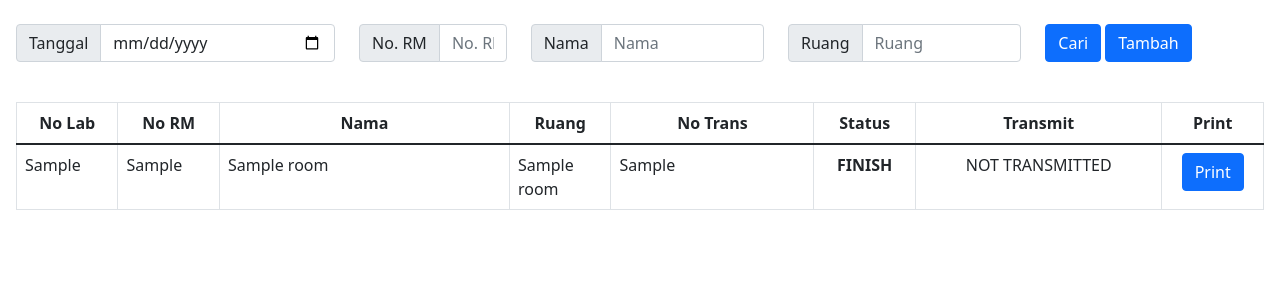
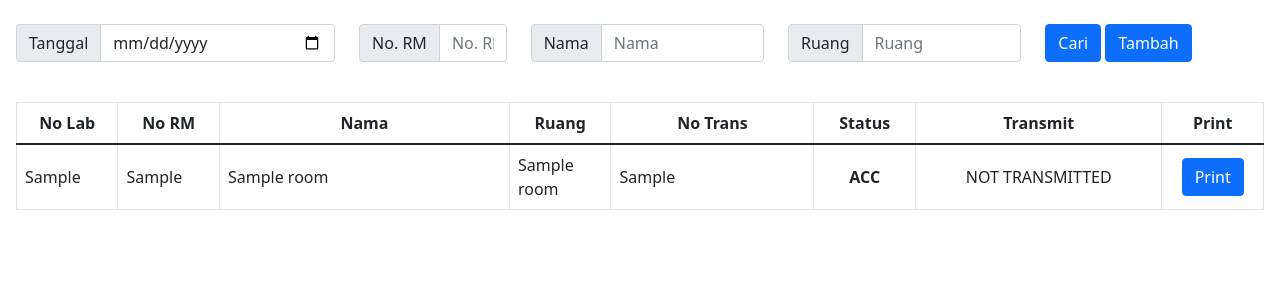
Before and after one commit to triagungj/LIS-Mediclab, a PHP site: page /worklist.php?date=1 in a window 1280 px wide. Shown: the part 74-374 px from the top of the page. Run offline with PHP 8.4, Linux system fonts and the light colour scheme; the visitor is signed in with stand-in values (Sample User, id 1); tables that the repository leaves empty or names only in its code hold one stand-in row (values such as "Sample post"); data that the repository does not hold is empty.

Commit message:
commit worklist

```diff
--- a/add_patient.php
+++ b/add_patient.php
@@ -120,7 +120,7 @@ function generateTransNumber()
                         </div>
                     </div>
                 <?php } else if ($resultEdit['date_acc'] != null) { ?>
-                    <div class="col-6 col-lg-4 align-items-center d-flex">
+                    <div class="col-6 col-lg-3 align-items-center d-flex">
                         <div class="me-2">
                             <img src="assets/check_circle_black_24dp.svg" alt="check" class="icon-check">
                         </div>
--- a/worklist.php
+++ b/worklist.php
@@ -102,7 +102,7 @@ if (isset($_GET['date']) && isset($_GET['norm']) && isset($_GET['name_patient'])
     </div>
 
     <div class="ms-3 me-3 table-responsive-lg">
-        <table class="table table-bordered">
+        <table class="table table-bordered align-middle">
             <thead>
                 <tr>
                     <th scope="col" class="text-center" width="7%">No Lab</th>
@@ -113,8 +113,6 @@ if (isset($_GET['date']) && isset($_GET['norm']) && isset($_GET['name_patient'])
                     <th scope="col" class="text-center" width="7%">Status</th>
                     <th scope="col" class="text-center" width="17%">Transmit</th>
                     <th scope="col" class="text-center" width="7%">Print</th>
-
-
                 </tr>
             </thead>
             <tbody>
@@ -127,7 +125,7 @@ if (isset($_GET['date']) && isset($_GET['norm']) && isset($_GET['name_patient'])
                         <td><?= $dataReport['room_name']; ?></td>
                         <td><?= $dataReport['nota']; ?></td>
                         <td class="text-center">
-                            <?php if ($dataReport['date_finish'] != null) {
+                            <?php if ($dataReport['date_finish'] != null && $dataReport['date_acc'] == null) {
                                 echo "<b>FINISH</b>";
                             } else if ($dataReport['date_acc'] != null) {
                                 echo "<b class='text-succes'>ACC</b>";
```
